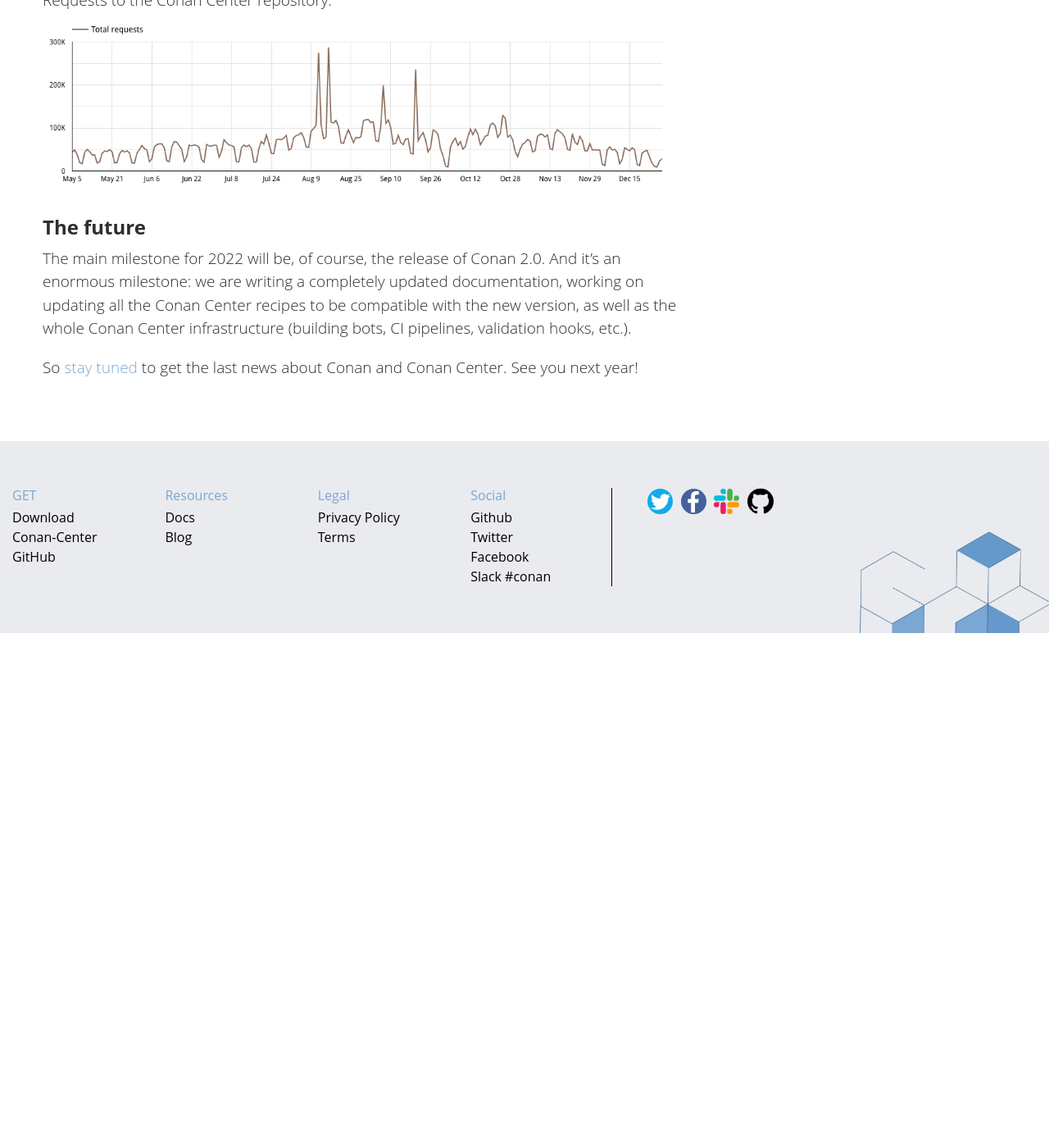
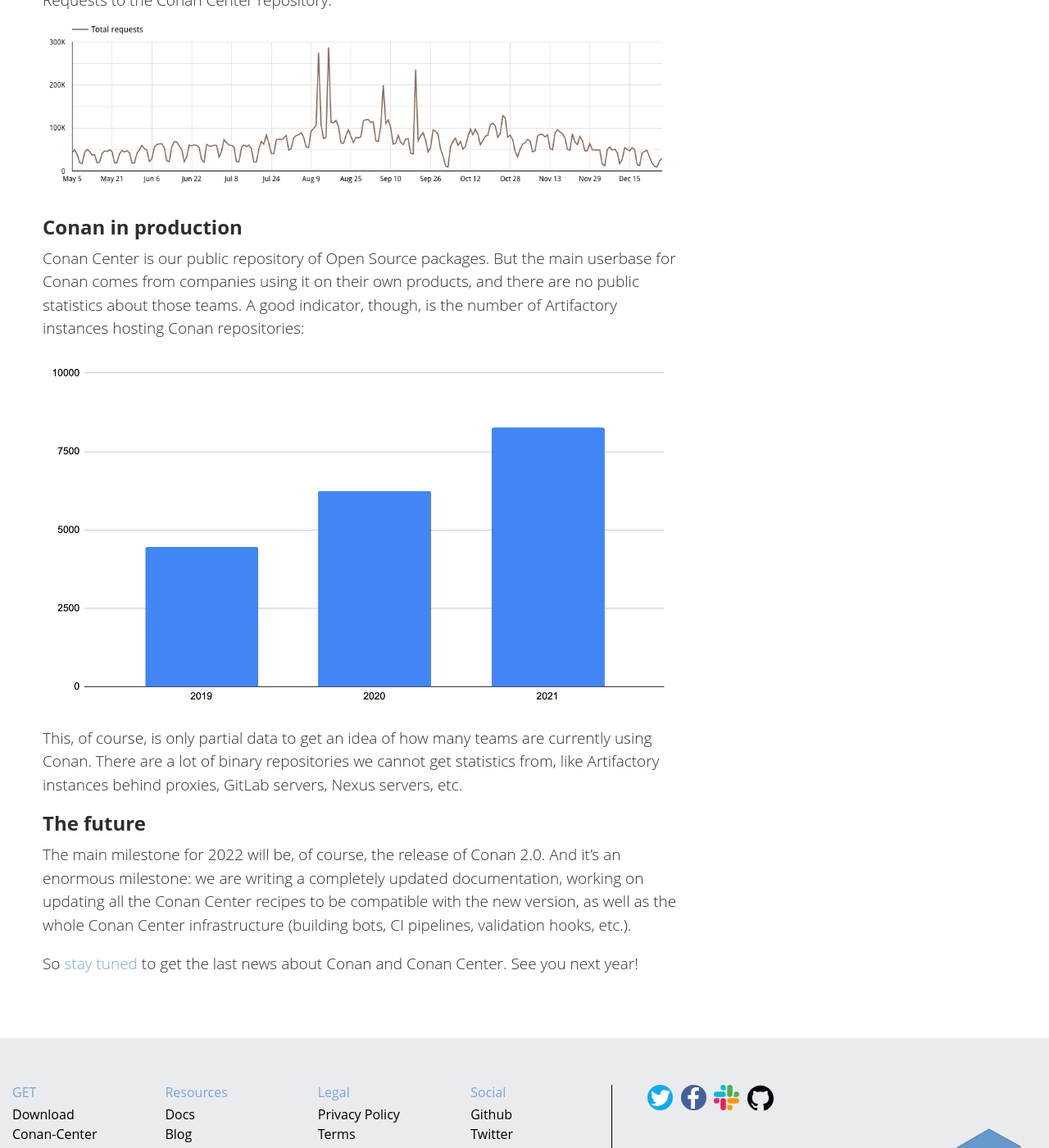
Before and after one commit to conan-io/conan-io.github.io, a Jekyll site: the page built from _posts/2022-01-04-conan-stats-2021.markdown, in a window 1280 px wide and 1400 px high, scrolled down 7523 px. Shown: the whole window at 82% size. Built offline with Jekyll 4.4.1, drawn with Linux system fonts in a browser that asks for light colours; comment, search, counter and statistics services are not loaded; before the commit the page ends 8295 px from its top, so only the background shows below that; some of the changed text lies outside the part shown.

Commit message:
2021 stats post update

```diff
--- a/_posts/2022-01-04-conan-stats-2021.markdown
+++ b/_posts/2022-01-04-conan-stats-2021.markdown
@@ -190,6 +190,23 @@ And the number of individual requests:
     <img src="{{ site.url }}/assets/post_images/2022-01-04/conan-center-requests.png">
 </figure>
 
+
+## Conan in production
+
+Conan Center is our public repository of Open Source packages. But the main userbase for Conan
+comes  from companies using it on their own products, and there are no public statistics about
+those teams. A good indicator, though, is the number of Artifactory instances hosting Conan
+repositories:
+
+<figure>
+    <img src="{{ site.url }}/assets/post_images/2022-01-04/artifactory.png">
+</figure>
+
+This, of course, is only partial data to get an idea of how many teams are currently using Conan.
+There are a lot of binary repositories we cannot get statistics from, like Artifactory instances
+behind proxies, GitLab servers, Nexus servers, etc.
+
+
 ## The future
 
 The main milestone for 2022 will be, of course, the release of Conan 2.0. And it's an enormous
```
Also changed, not shown: assets/post_images/2022-01-04/artifactory.png (added).
